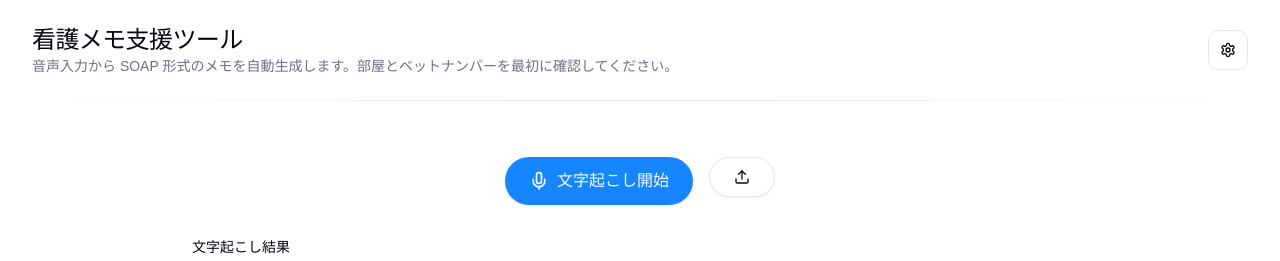
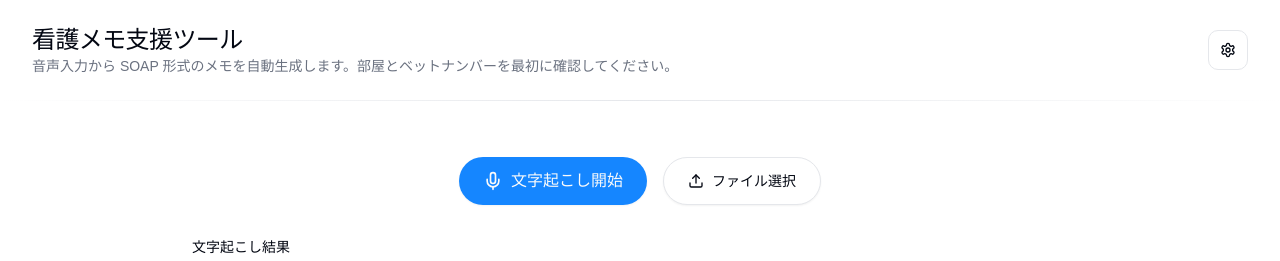
Before and after one commit to enokizako/transcribe-nurse-helper, a React (Vite) app: page / in a window 1280 px wide. Shown: the top 261 px of the page. Built offline with nearby package versions, Linux system fonts and the light colour scheme; no server answers.

Commit message:
Fix button height inconsistency
The transcription and file upload buttons had inconsistent heights. This commit ensures both buttons have the same height.

```diff
--- a/src/components/FileUploadButton.tsx
+++ b/src/components/FileUploadButton.tsx
@@ -1,3 +1,4 @@
+
 import React, { useRef } from "react";
 import { Upload } from "lucide-react";
 import { Button } from "@/components/ui/button";
@@ -43,12 +44,13 @@ const FileUploadButton: React.FC<FileUploadButtonProps> = ({
       <Button
         onClick={handleClick}
         variant="outline"
-        className={`flex items-center justify-center gap-2 px-6 py-3 rounded-full font-medium transition-all duration-300 shadow-sm hover:shadow focus:outline-none focus:ring-2 focus:ring-primary/50 focus:ring-offset-2 ${
+        className={`flex items-center justify-center gap-2 px-6 py-3 rounded-full font-medium transition-all duration-300 shadow-sm hover:shadow focus:outline-none focus:ring-2 focus:ring-primary/50 focus:ring-offset-2 h-[48px] ${
           isProcessing ? "opacity-50 cursor-not-allowed" : ""
         }`}
         disabled={isProcessing}
       >
         <Upload className="w-5 h-5" />
+        <span>ファイル選択</span>
       </Button>
       <input
         type="file"
```
